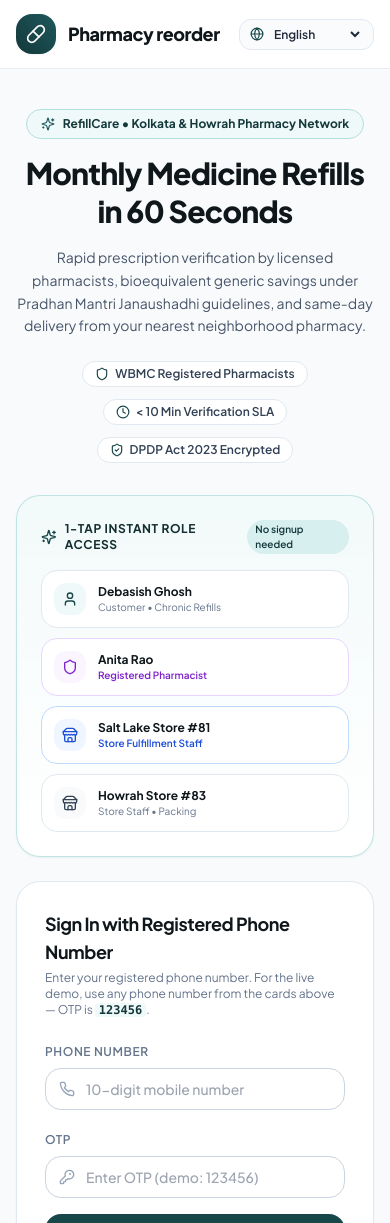
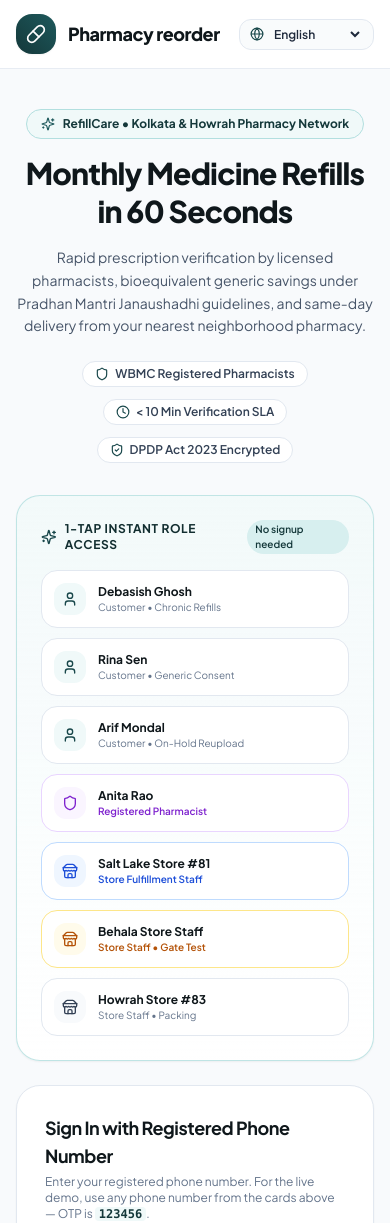
Before and after one commit to sriram36/RefillCare, a Next.js app in the folder frontend/: page / in a window 390 px wide. Shown: the top 1223 px of the page. Built offline with nearby package versions, Linux system fonts and the light colour scheme; no server answers.

Commit message:
fix(ui): add 1-tap login buttons for Behala, Rina, and Arif with 390px responsiveness and align docs

```diff
--- a/frontend/components/AuthModal.tsx
+++ b/frontend/components/AuthModal.tsx
@@ -60,12 +60,40 @@ export default function AuthModal({ lang, onLoginSuccess, onError }: AuthModalPr
             onClick={() => handleOneClickLogin('9000000001')}
             className="flex items-center gap-3 p-3 rounded-2xl border border-slate-200 bg-white hover:border-teal-600 hover:bg-teal-50/50 transition-all text-left shadow-2xs group"
           >
-            <div className="p-2 rounded-xl bg-teal-50 text-teal-700 group-hover:bg-teal-600 group-hover:text-white transition-colors">
+            <div className="p-2 rounded-xl bg-teal-50 text-teal-700 group-hover:bg-teal-600 group-hover:text-white transition-colors shrink-0">
               <User className="w-4 h-4" />
             </div>
-            <div>
-              <div className="text-xs font-bold text-slate-900">Debasish Ghosh</div>
-              <div className="text-[10px] text-slate-500">Customer • Chronic Refills</div>
+            <div className="min-w-0 flex-1">
+              <div className="text-xs font-bold text-slate-900 truncate">Debasish Ghosh</div>
+              <div className="text-[10px] text-slate-500 truncate">Customer • Chronic Refills</div>
+            </div>
+          </button>
+
+          <button
+            type="button"
+            onClick={() => handleOneClickLogin('9000000002')}
+            className="flex items-center gap-3 p-3 rounded-2xl border border-slate-200 bg-white hover:border-teal-600 hover:bg-teal-50/50 transition-all text-left shadow-2xs group"
+          >
+            <div className="p-2 rounded-xl bg-teal-50 text-teal-700 group-hover:bg-teal-600 group-hover:text-white transition-colors shrink-0">
+              <User className="w-4 h-4" />
+            </div>
+            <div className="min-w-0 flex-1">
+              <div className="text-xs font-bold text-slate-900 truncate">Rina Sen</div>
+              <div className="text-[10px] text-slate-500 truncate">Customer • Generic Consent</div>
+            </div>
+          </button>
+
+          <button
+            type="button"
+            onClick={() => handleOneClickLogin('9000000003')}
+            className="flex items-center gap-3 p-3 rounded-2xl border border-slate-200 bg-white hover:border-teal-600 hover:bg-teal-50/50 transition-all text-left shadow-2xs group"
+          >
+            <div className="p-2 rounded-xl bg-teal-50 text-teal-700 group-hover:bg-teal-600 group-hover:text-white transition-colors shrink-0">
+              <User className="w-4 h-4" />
+            </div>
+            <div className="min-w-0 flex-1">
+              <div className="text-xs font-bold text-slate-900 truncate">Arif Mondal</div>
+              <div className="text-[10px] text-slate-500 truncate">Customer • On-Hold Reupload</div>
             </div>
           </button>
 
@@ -74,12 +102,12 @@ export default function AuthModal({ lang, onLoginSuccess, onError }: AuthModalPr
             onClick={() => handleOneClickLogin('9000000099')}
             className="flex items-center gap-3 p-3 rounded-2xl border border-purple-200 bg-white hover:border-purple-600 hover:bg-purple-50/50 transition-all text-left shadow-2xs group"
           >
-            <div className="p-2 rounded-xl bg-purple-50 text-purple-700 group-hover:bg-purple-600 group-hover:text-white transition-colors">
+            <div className="p-2 rounded-xl bg-purple-50 text-purple-700 group-hover:bg-purple-600 group-hover:text-white transition-colors shrink-0">
               <Shield className="w-4 h-4" />
             </div>
-            <div>
-              <div className="text-xs font-bold text-slate-900">Anita Rao</div>
-              <div className="text-[10px] text-purple-700 font-semibold">Registered Pharmacist</div>
+            <div className="min-w-0 flex-1">
+              <div className="text-xs font-bold text-slate-900 truncate">Anita Rao</div>
+              <div className="text-[10px] text-purple-700 font-semibold truncate">Registered Pharmacist</div>
             </div>
           </button>
 
@@ -88,12 +116,26 @@ export default function AuthModal({ lang, onLoginSuccess, onError }: AuthModalPr
             onClick={() => handleOneClickLogin('9000000081')}
             className="flex items-center gap-3 p-3 rounded-2xl border border-blue-200 bg-white hover:border-blue-600 hover:bg-blue-50/50 transition-all text-left shadow-2xs group"
           >
-            <div className="p-2 rounded-xl bg-blue-50 text-blue-700 group-hover:bg-blue-600 group-hover:text-white transition-colors">
+            <div className="p-2 rounded-xl bg-blue-50 text-blue-700 group-hover:bg-blue-600 group-hover:text-white transition-colors shrink-0">
               <Store className="w-4 h-4" />
             </div>
-            <div>
-              <div className="text-xs font-bold text-slate-900">Salt Lake Store #81</div>
-              <div className="text-[10px] text-blue-700 font-semibold">Store Fulfillment Staff</div>
+            <div className="min-w-0 flex-1">
+              <div className="text-xs font-bold text-slate-900 truncate">Salt Lake Store #81</div>
+              <div className="text-[10px] text-blue-700 font-semibold truncate">Store Fulfillment Staff</div>
+            </div>
+          </button>
+
+          <button
+            type="button"
+            onClick={() => handleOneClickLogin('9000000082')}
+            className="flex items-center gap-3 p-3 rounded-2xl border border-amber-200 bg-white hover:border-amber-600 hover:bg-amber-50/50 transition-all text-left shadow-2xs group"
+          >
+            <div className="p-2 rounded-xl bg-amber-50 text-amber-700 group-hover:bg-amber-600 group-hover:text-white transition-colors shrink-0">
+              <Store className="w-4 h-4" />
+            </div>
+            <div className="min-w-0 flex-1">
+              <div className="text-xs font-bold text-slate-900 truncate">Behala Store Staff</div>
+              <div className="text-[10px] text-amber-700 font-semibold truncate">Store Staff • Gate Test</div>
             </div>
           </button>
 
@@ -102,12 +144,12 @@ export default function AuthModal({ lang, onLoginSuccess, onError }: AuthModalPr
             onClick={() => handleOneClickLogin('9000000083')}
             className="flex items-center gap-3 p-3 rounded-2xl border border-slate-200 bg-white hover:border-teal-600 hover:bg-teal-50/50 transition-all text-left shadow-2xs group"
           >
-            <div className="p-2 rounded-xl bg-slate-50 text-slate-700 group-hover:bg-teal-600 group-hover:text-white transition-colors">
+            <div className="p-2 rounded-xl bg-slate-50 text-slate-700 group-hover:bg-teal-600 group-hover:text-white transition-colors shrink-0">
               <Store className="w-4 h-4" />
             </div>
-            <div>
-              <div className="text-xs font-bold text-slate-900">Howrah Store #83</div>
-              <div className="text-[10px] text-slate-500">Store Staff • Packing</div>
+            <div className="min-w-0 flex-1">
+              <div className="text-xs font-bold text-slate-900 truncate">Howrah Store #83</div>
+              <div className="text-[10px] text-slate-500 truncate">Store Staff • Packing</div>
             </div>
           </button>
         </div>
```
Also changed, not shown: 1 other file (tests, documents, lock files or other folders).
